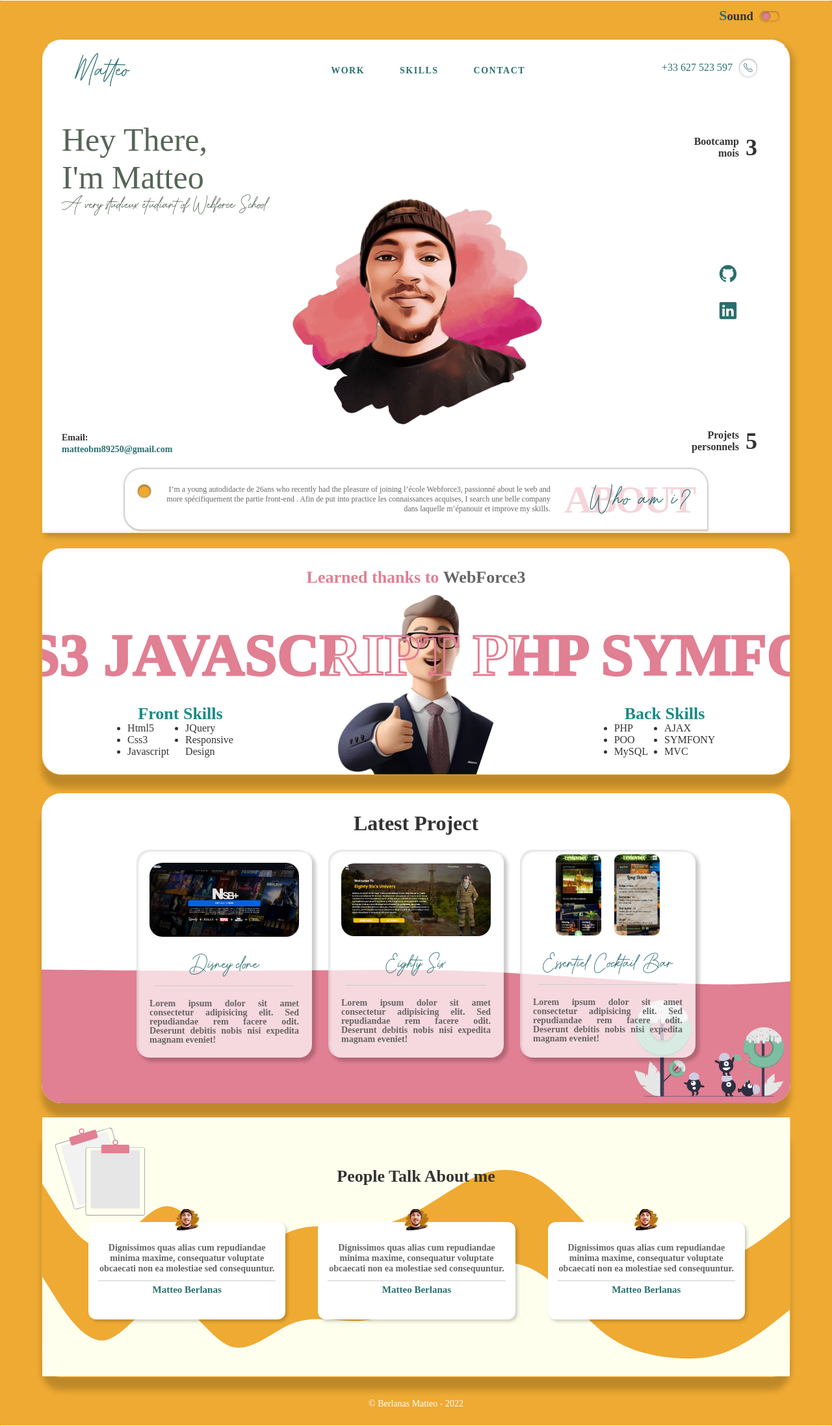
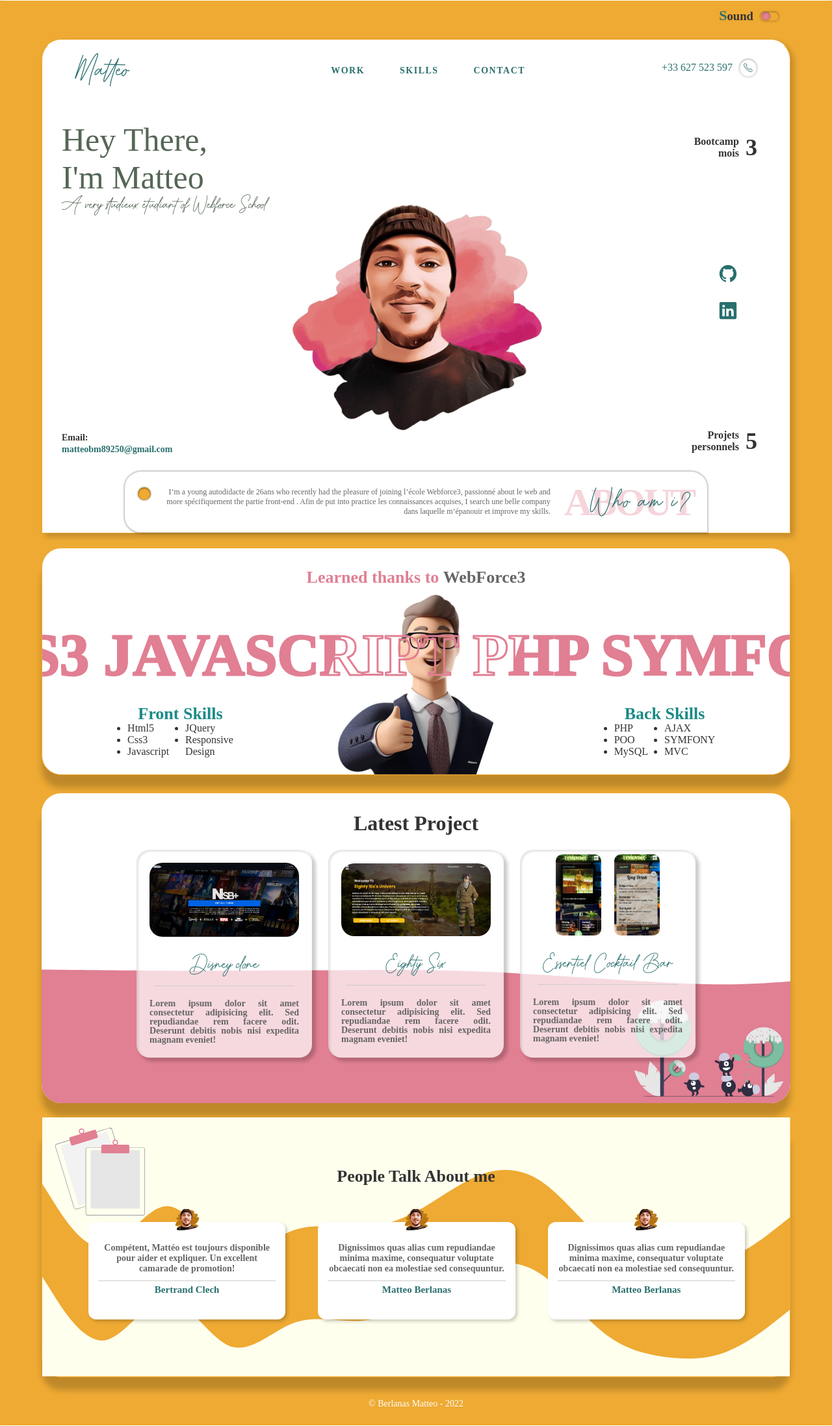
Before and after one commit to MatteoDv89/PortFolio, a PHP site: page / in a window 1280 px wide. Shown: the whole page at 65% size. Run offline with PHP 8.4, Linux system fonts and the light colour scheme; some libraries are stand-ins or nearby versions; some web fonts are replaced.

Commit message:
correction mozilla

```diff
--- a/index.html
+++ b/index.html
@@ -221,8 +221,8 @@
 
              <div class="card">
                  <img src="assets/images/head2.png" alt="profil">
-                 <p>Dignissimos quas alias cum repudiandae minima maxime, consequatur voluptate obcaecati non ea molestiae sed consequuntur.</p>
-                 <span>Matteo Berlanas</span>
+                 <p> Compétent, Mattéo est toujours disponible pour aider et expliquer. Un excellent camarade de promotion!</p>
+                 <span>Bertrand Clech </span>
              </div>
               <div class="card">
                  <img src="assets/images/head2.png" alt="profil">
--- a/style/style.css
+++ b/style/style.css
@@ -287,6 +287,7 @@
     height: calc(100% - 50px);
     display: flex;
     justify-content: center;
+    position:relative;
     align-items: center;
 }
 
@@ -299,6 +300,8 @@
     top:62%;
     transform: translate(-50%,-50%) scale(0.8);
     width: 100%;
+    z-index: 0;
+
 
 }
 .left{
@@ -1042,13 +1045,14 @@
     display: flex;
     justify-content: center;
     align-items: center;
+    position:relative;
 }
 
 .content img{
     border-radius: 50%;
     position: absolute;
     left:50%;
-    top:55%;
+    top:50%;
     transform: translate(-50%,-50%) scale(0.36);
 
 
@@ -1153,7 +1157,7 @@
 
 .bottom_banner{
     position:absolute;
-    bottom:4px;
+    bottom:0px;
     right: 0;
     left: 0;
     margin: 0 auto;
@@ -1293,7 +1297,7 @@
     border: 1px solid var(--orange);
     background-color: #eeaa33 !important;
     margin: 50px auto auto;
-
+    position:relative;
 
 
     border-top: 1px solid rgb(255,255,255);
```
